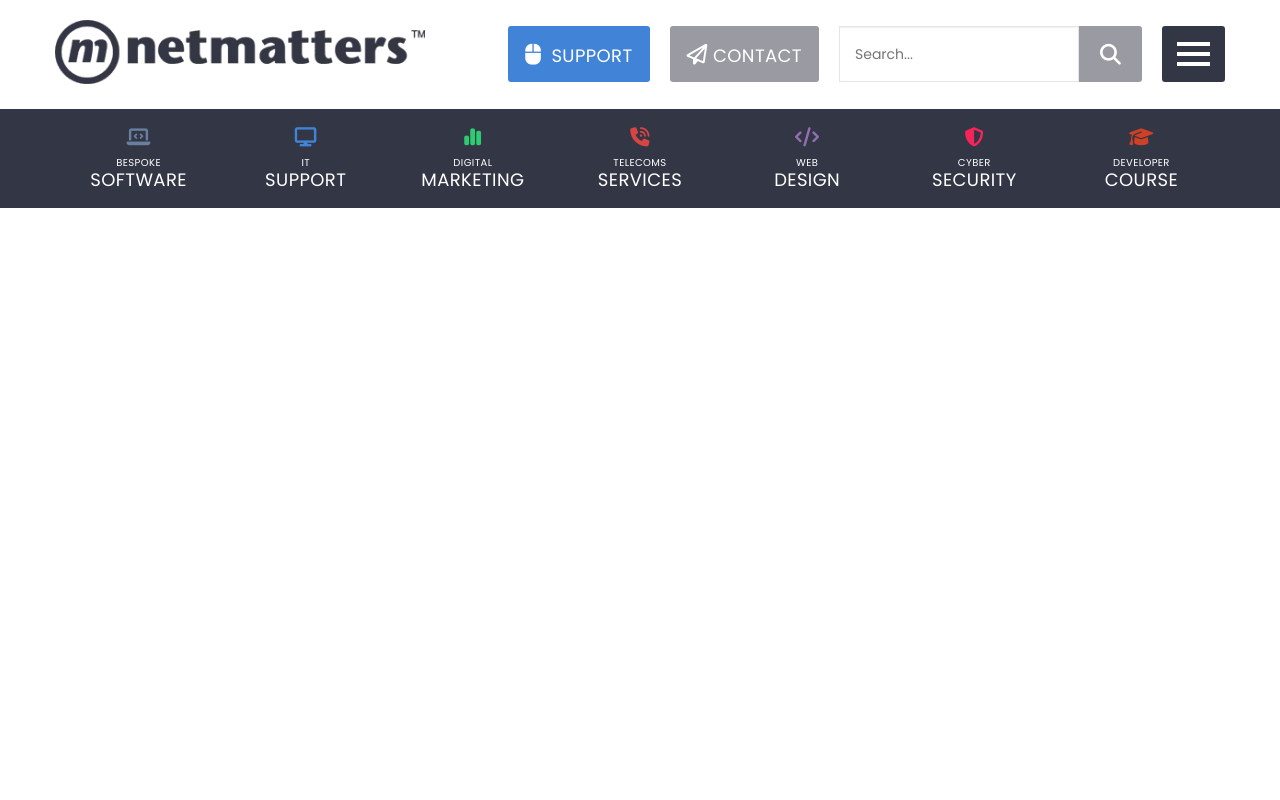
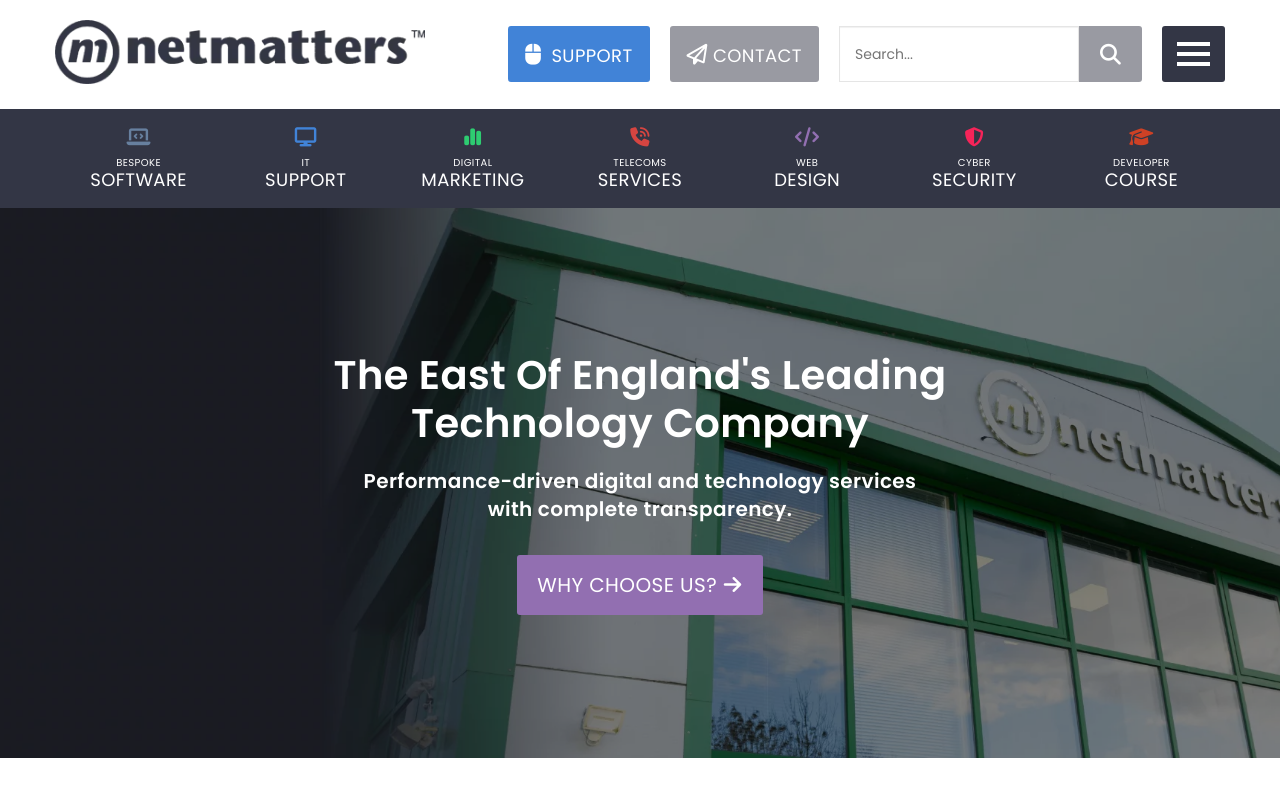
Before and after one commit to wigscs/netmatters, a PHP site: page / in a window 1280 px wide. Run offline with PHP 8.4, Linux system fonts and the light colour scheme.

Commit message:
Banner done

```diff
--- a/css/style.css
+++ b/css/style.css
@@ -772,6 +772,55 @@
     display: block;
   }
 }
+.banner {
+  height: 550px;
+  position: relative;
+  display: flex;
+  justify-content: center;
+  align-items: center;
+  text-align: center;
+  color: #fff;
+  background-color: #000;
+  overflow: hidden;
+}
+.banner__img {
+  position: absolute;
+  z-index: 1;
+  height: 100%;
+  width: 100%;
+  opacity: 0.5;
+}
+.banner__img img {
+  height: 100%;
+  width: 100%;
+  object-fit: cover;
+}
+.banner__content {
+  padding: 3.75rem;
+  z-index: 2;
+}
+.banner h1 {
+  font-size: 2.5rem;
+  line-height: 3rem;
+  margin: 0 0 1.25rem;
+  font-weight: 600;
+  color: inherit;
+}
+.banner p {
+  margin-bottom: 2rem;
+  font-size: 1.25rem;
+  line-height: 1.75rem;
+  font-weight: 600;
+}
+.banner .btn {
+  line-height: 50px;
+  padding: 5px 20px;
+  font-size: 1.25rem;
+}
+.banner .btn i {
+  width: 20px;
+}
+
 .btn {
   display: inline-block;
   text-transform: uppercase;
@@ -790,6 +839,27 @@
   box-shadow: inset 0 3px 5px rgba(0, 0, 0, 0.125);
 }
 
+.btn--google {
+  background-color: #4387f6;
+}
+.btn--google:hover {
+  background-color: #1268f4;
+}
+
+.btn--trustpilot {
+  background-color: #00b67b;
+}
+.btn--trustpilot:hover {
+  background-color: #008359;
+}
+
+.btn--software {
+  background-color: #67809F;
+}
+.btn--software:hover {
+  background-color: #526781;
+}
+
 .btn--it {
   background-color: #4183D7;
 }
@@ -797,4 +867,39 @@
   background-color: #286abd;
 }
 
+.btn--digital {
+  background-color: #2ecc71;
+}
+.btn--digital:hover {
+  background-color: #25a25a;
+}
+
+.btn--telecoms {
+  background-color: #d64541;
+}
+.btn--telecoms:hover {
+  background-color: #bc2c28;
+}
+
+.btn--web {
+  background-color: #926fb1;
+}
+.btn--web:hover {
+  background-color: #79539a;
+}
+
+.btn--security {
+  background-color: #f62459;
+}
+.btn--security:hover {
+  background-color: #de093f;
+}
+
+.btn-developer {
+  background-color: #ce4125;
+}
+.btn-developer:hover {
+  background-color: #a3331d;
+}
+
 /*# sourceMappingURL=style.css.map */
--- a/index.html
+++ b/index.html
@@ -201,9 +201,18 @@
       </ul>
     </div>
   </nav>
-  <section>
 
+  <section class="banner">
+    <div class="banner__img">
+      <img src="img/banner-web.webp" alt="The East Of England's Leading Technology Company Norwich, Norfolk, Cambridge, North London, Essex, Hertfordshire, Enfield">
+    </div>
+    <div class="banner__content container">
+      <h1>The East Of England's Leading <br>Technology Company</h1>
+      <p>Performance-driven digital and technology services <br> with complete transparency.</p>
+      <a class="btn btn--web" href="#">Why Choose Us? <i class="fa-solid fa-arrow-right"></i></a>
+    </div>
   </section>
+
   <main>
 
   </main>
--- /dev/null
+++ b/scss/layout/_banner.scss
@@ -0,0 +1,56 @@
+// Banner
+.banner {
+  height: 550px;
+  position: relative;
+  display: flex;
+  justify-content: center;
+  align-items: center;
+  text-align: center;
+  color: #fff;
+  background-color: #000;
+  overflow: hidden;
+
+  &__img {
+    position: absolute;
+    z-index: 1;
+    height: 100%;
+    width: 100%;
+    opacity: 0.5;
+    img {
+      height: 100%;
+      width: 100%;
+      object-fit: cover;
+    }
+  }
+
+
+  &__content {
+    padding: 3.75rem;
+    z-index: 2;
+  }
+
+  h1 {
+    font-size: 2.5rem;
+    line-height: 3rem;
+    margin: 0 0 1.25rem;
+    font-weight: 600;
+    color: inherit;
+  }
+
+  p {
+    margin-bottom: 2rem;
+    font-size: 1.25rem;
+    line-height: 1.75rem;
+    font-weight: 600;
+  }
+
+  .btn {
+    line-height: 50px;
+    padding: 5px 20px;
+    font-size: 1.25rem;
+    i {
+      width: 20px;
+    }
+  }
+
+}
--- a/scss/modules/_buttons.scss
+++ b/scss/modules/_buttons.scss
@@ -17,9 +17,46 @@
   }
 }
 
-.btn--it {
-  background-color: $it;
+
+@mixin btn-hover($color) {
+  background-color: $color;
   &:hover {
-    background-color: darken($it, 10%);
+    background-color: darken($color, 10%);
   }
 }
+
+.btn--google {
+  @include btn-hover($google);
+}
+
+.btn--trustpilot {
+  @include btn-hover($trustpilot);
+}
+
+.btn--software {
+  @include btn-hover($software);
+}
+
+.btn--it {
+  @include btn-hover($it);
+}
+
+.btn--digital {
+  @include btn-hover($digital);
+}
+
+.btn--telecoms {
+  @include btn-hover($telecoms);
+}
+
+.btn--web {
+  @include btn-hover($web);
+}
+
+.btn--security {
+  @include btn-hover($security);
+}
+
+.btn-developer {
+  @include btn-hover($developer);
+}
--- a/scss/style.scss
+++ b/scss/style.scss
@@ -6,6 +6,7 @@
 // Layout
 @import 'layout/header';
 @import 'layout/main-nav';
+@import 'layout/banner';
 
 // Modules
 @import 'modules/buttons';
```
Also changed, not shown: img/banner-web.webp (added), img/favicon.ico (added), img/netmatters-ltd.webp (added), img/nm-logo-white-med.webp (added), 1 other file.
